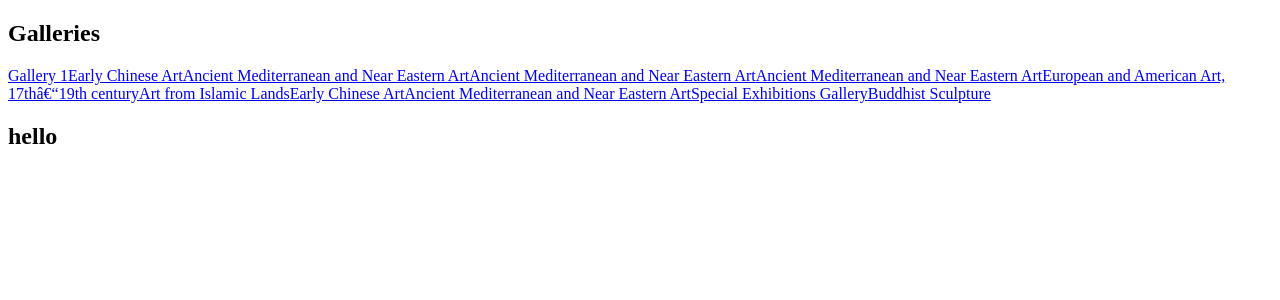
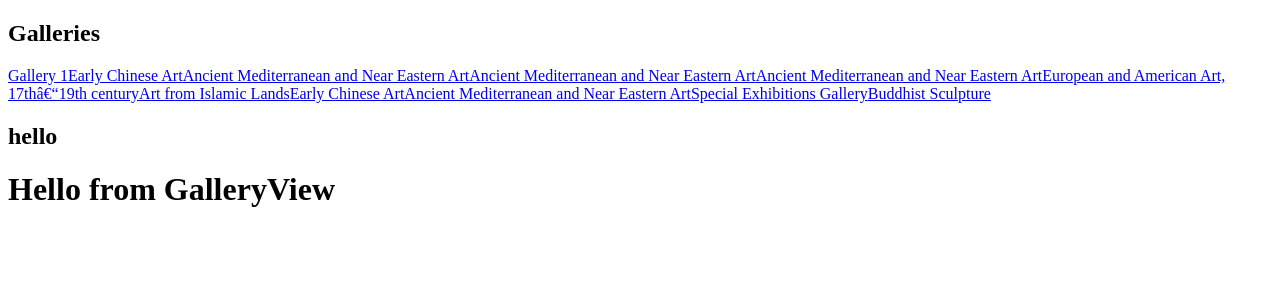
Before and after one commit to faresh9/Art-Museum-Project, a React (Create React App) app: page /galleries/1 in a window 1280 px wide. Shown: the top 300 px of the page. Built offline with nearby package versions, Linux system fonts and the light colour scheme.

Commit message:
in home sandbox error  unknown error with the render

```diff
--- a/src/App.js
+++ b/src/App.js
@@ -1,10 +1,21 @@
 import React from "react";
 import harvardArt from "./data/harvardArt";
 import GalleryNavigation from "./components/GalleryNavigation/GalleryNavigation";
-import { NavLink } from "react-router-dom";
+import { NavLink, Route, Switch } from "react-router-dom";
 import GalleryView from "./components/GalleryView/index";
 function App() {
-  return <GalleryNavigation galleries={harvardArt.records} />;
+  return(
+    <div className="page-wrapper">
+  <GalleryNavigation galleries={harvardArt.records} />
+  <Switch>
+
+  <Route path="/galleries/:galleryId">
+  <GalleryView/>
+  </Route>
+
+</Switch>
+</div>
+  );
 }
 
 export default App;
--- a/src/components/GalleryView/index.js
+++ b/src/components/GalleryView/index.js
@@ -1,3 +1,4 @@
 const GalleryView = () => {
   return <h1>Hello from GalleryView</h1>;
 };
+ export default GalleryView;
```
